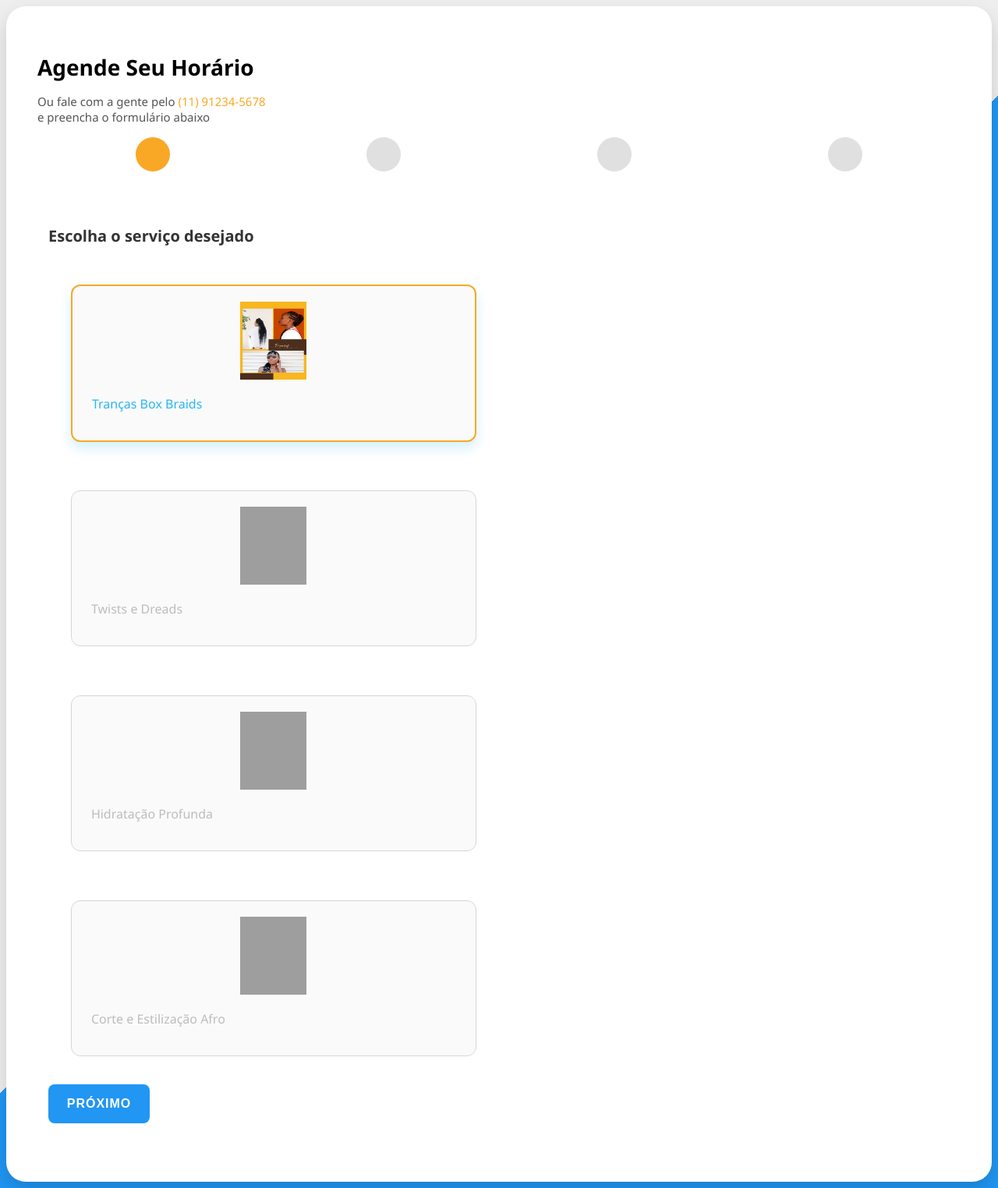
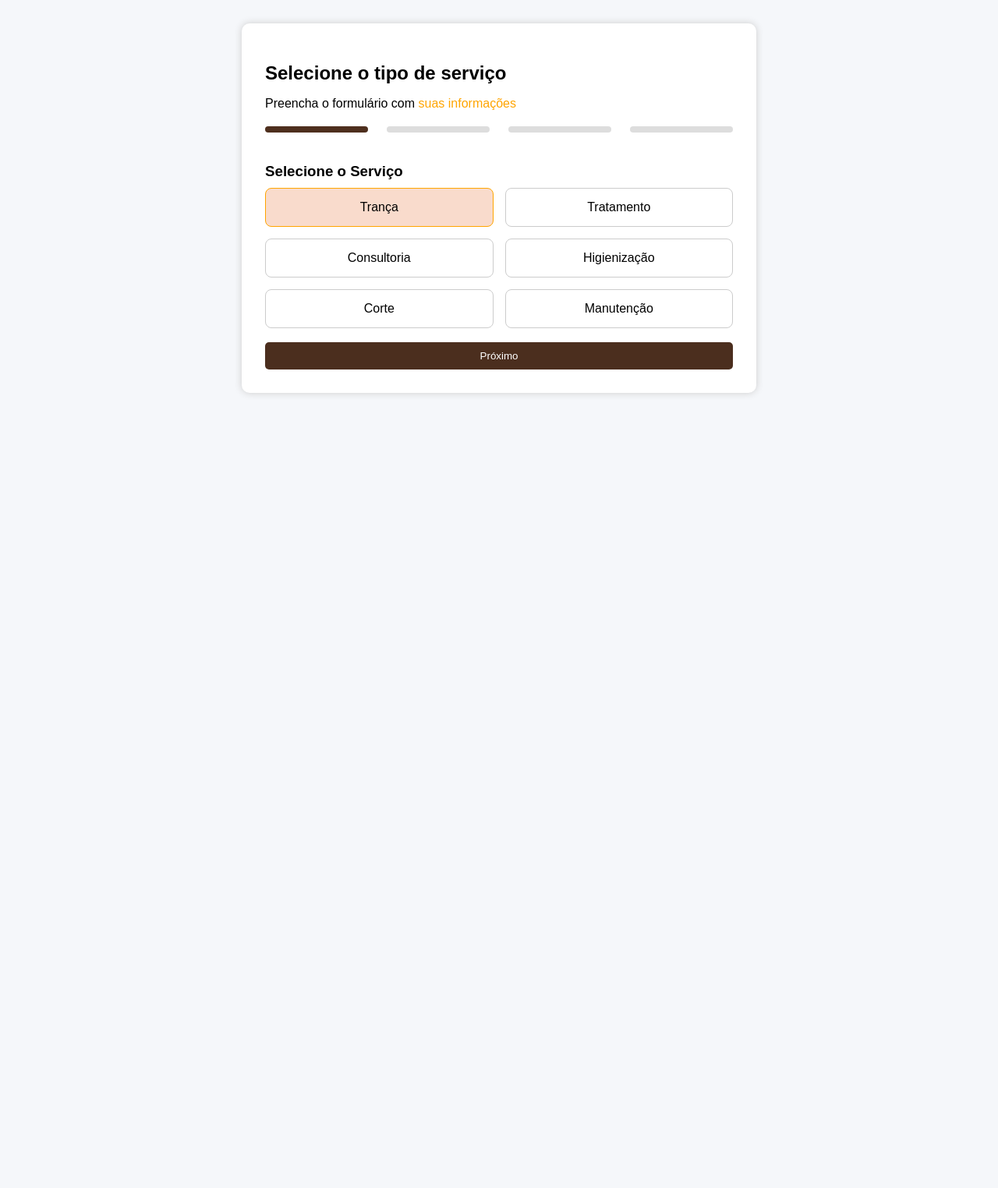
Before and after one commit to victoriafe-sa/Rainha_do_Ouro, a PHP site: page /html/agendamentos.html in a window 1280 px wide. Shown: the whole page at 78% size. After the commit the page ends 507 px from the top, so only its background shows below. Run offline with PHP 8.4, Linux system fonts and the light colour scheme; grey boxes are pictures that could not be loaded.

Commit message:
tela de agendamento finalizada

```diff
--- a/css/agendamentos.css
+++ b/css/agendamentos.css
@@ -1,265 +1,113 @@
 body {
-    color: #000;
-    overflow-x: hidden;
-    height: 100%;
-    background: linear-gradient(-45deg, #2196F3 50%, #EEEEEE 50%);
-    background-repeat: no-repeat;
-    font-family: 'Segoe UI', Tahoma, Geneva, Verdana, sans-serif;
+    font-family: Arial, sans-serif;
+    background: #f5f7fa;
+    margin: 0;
+    padding: 0;
 }
 
-.card {
-    background-color: #FFF;
-    border-radius: 25px;
-    box-shadow: 0 12px 24px rgba(0, 0, 0, 0.15);
-    padding: 40px;
-    transition: all 0.3s ease;
+.container {
+    max-width: 600px;
+    margin: 30px auto;
+    background: #fff;
+    padding: 30px;
+    border-radius: 10px;
+    box-shadow: 0 0 10px #ccc;
 }
 
-.card:hover {
-    transform: translateY(-2px);
-    box-shadow: 0 16px 30px rgba(0, 0, 0, 0.2);
-}
-
-.heading {
-    font-weight: 600;
-    font-size: 28px;
+h2,
+h3 {
     margin-bottom: 10px;
 }
 
-.desc {
-    font-size: 15px;
-    color: #555;
+.phone {
+    color: orange;
 }
 
-#progressbar {
-    margin-bottom: 30px;
-    overflow: hidden;
-    color: lightgrey;
-    padding-left: 0;
+.progress-bar {
+    display: flex;
+    justify-content: space-between;
+    margin: 20px 0;
 }
 
-#progressbar .active {
-    color: #673AB7;
+.step {
+    width: 22%;
+    height: 8px;
+    background: #ddd;
+    border-radius: 5px;
 }
 
-#progressbar li {
-    list-style-type: none;
-    font-size: 15px;
-    width: 25%;
-    float: left;
-    position: relative;
-    font-weight: 500;
+.step.active {
+    background: #4e2f1e;
 }
 
-#progressbar .step0:before {
-    content: "";
+.form-step {
+    display: none;
+    flex-direction: column;
 }
 
-#progressbar li:before {
-    width: 40px;
-    height: 40px;
-    line-height: 45px;
-    display: block;
-    font-size: 20px;
-    background: #E0E0E0;
-    border-radius: 50%;
-    margin: auto;
-    padding: 2px;
-    transition: background 0.3s ease;
+.form-step.active {
+    display: flex;
 }
 
-#progressbar li:after {
-    content: '';
+input,
+select {
+    margin: 10px 0;
+    padding: 10px;
     width: 100%;
-    height: 10px;
-    background: #E0E0E0;
-    position: absolute;
-    left: 0;
-    top: 17px;
-    z-index: -1;
-    transition: background 0.3s ease;
-}
-
-#progressbar li:first-child:after {
-    border-top-left-radius: 10px;
-    border-bottom-left-radius: 10px;
-}
-
-#progressbar li:last-child:after {
-    border-top-right-radius: 10px;
-    border-bottom-right-radius: 10px;
-}
-
-#progressbar li.active:before,
-#progressbar li.active:after {
-    background: #F9A825;
-}
-
-.sub-heading {
-    font-weight: 600;
-    font-size: 20px;
-    color: #333;
-    margin-bottom: 20px;
-}
-
-.yellow-text {
-    color: #F9A825;
-    font-weight: 500;
-}
-
-fieldset {
-    display: none;
-    border: none;
-}
-
-fieldset.show {
-    display: block;
-    animation: fadeIn 0.5s ease;
-}
-
-@keyframes fadeIn {
-    from { opacity: 0; transform: translateY(20px); }
-    to { opacity: 1; transform: translateY(0); }
-}
-
-.radio {
-    display: inline-block;
-    box-sizing: border-box;
-    cursor: pointer;
-    color: #BDBDBD;
-    font-weight: 500;
-    filter: grayscale(100%);
-    transition: all 0.3s ease;
-    border-radius: 10px;
-    overflow: hidden;
-}
-
-.radio:hover {
-    box-shadow: 0px 4px 12px rgba(0, 0, 0, 0.1);
-    filter: grayscale(80%);
-}
-
-.radio.selected {
-    border: 2px solid #F9A825;
-    box-shadow: 0px 8px 16px rgba(41, 182, 246, 0.2);
-    color: #29B6F6 !important;
-    filter: grayscale(0%);
-}
-
-.card-block {
-    border: 1px solid #CFD8DC;
-    width: 45%;
-    margin: 2.5%;
-    padding: 20px 25px;
-    border-radius: 12px;
-    background-color: #FAFAFA;
-    transition: box-shadow 0.3s ease;
-}
-
-.card-block:hover {
-    box-shadow: 0 6px 12px rgba(0,0,0,0.1);
-}
-
-@media screen and (max-width: 768px) {
-    .card-block {
-        padding: 20px;
-        height: auto;
-    }
-}
-
-.icon {
-    width: 85px;
-    height: 100px;
-}
-
-.image-icon {
-    width: 85px;
-    height: 100px;
-    margin: 0 auto 20px;
-}
-
-select, input, textarea, button {
-    padding: 10px 15px;
-    border-radius: 6px;
-    margin-bottom: 25px;
-    margin-top: 2px;
-    width: 100%;
-    box-sizing: border-box;
-    color: #2C3E50;
-    background-color: #F5F5F5;
-    border: 1px solid #ccc;
-    font-size: 16px;
-    transition: all 0.2s ease;
-}
-
-select:focus, input:focus, textarea:focus {
-    border-color: #29B6F6;
-    background-color: #FFF;
-    outline: none;
-}
-
-button:focus {
-    outline: none;
-}
-
-textarea {
-    height: 100px;
 }
 
 button {
-    width: 130px;
-    letter-spacing: 1px;
-    background-color: #2196F3;
+    padding: 10px 20px;
+    border: none;
+    background: #4B2E1E;
     color: white;
-    border: none;
-    transition: background-color 0.3s ease, transform 0.2s ease;
+    border-radius: 5px;
+    cursor: pointer;
 }
 
 button:hover {
-    background-color: #1976D2;
-    transform: scale(1.03);
+    background: #31190d;
 }
 
-.btn-block {
-    border-radius: 8px;
-    height: 50px;
-    font-weight: 600;
+.button-group {
+    display: flex;
+    justify-content: space-between;
 }
 
-.btn-secondary {
-    background-color: #ECEFF1;
-    color: #333;
+.service-options {
+    display: grid;
+    grid-template-columns: 1fr 1fr;
+    gap: 15px;
 }
 
-.btn-secondary:hover {
-    background-color: #CFD8DC;
+.service {
+    border: 1px solid #ccc;
+    padding: 15px;
+    text-align: center;
+    border-radius: 8px;
+    cursor: pointer;
 }
 
-.fa-long-arrow-right {
-    float: right;
-    margin-top: 4px;
+.service.active {
+    border-color: orange;
+    background: #f9dbcc;
 }
 
-.fa-long-arrow-left {
-    float: left;
-    margin-top: 4px;
+.service input {
+    display: none;
 }
 
-.fit-image {
-    width: 100%;
-    object-fit: cover;
+.service img {
+    width: 100px;
+    margin-bottom: 10px;
 }
 
-.message {
-    font-size: 16px;
-    color: #444;
+.success {
     text-align: center;
-    margin-bottom: 20px;
 }
 
-.check-img {
-    width: 80px;
-    height: 80px;
-    display: block;
-    margin: 20px auto 0;
+.checkmark {
+    font-size: 60px;
+    color: orange;
+    margin-top: 20px;
 }
--- a/html/agendamentos.html
+++ b/html/agendamentos.html
@@ -1,151 +1,97 @@
 <!DOCTYPE html>
-<html lang="pt-BR">
+<html lang="pt-br">
+
 <head>
     <meta charset="UTF-8">
-    <meta http-equiv="X-UA-Compatible" content="IE=edge">
     <meta name="viewport" content="width=device-width, initial-scale=1.0">
-    <title>Agendamentos | Beleza Afro</title>
+    <title>Agendamento - Salão Rainha do Ouro</title>
     <link rel="stylesheet" href="../css/agendamentos.css">
 </head>
+
 <body>
-    <div class="container-fluid px-1 py-5 mx-auto">
-        <div class="row d-flex justify-content-center">
-            <div class="col-xl-5 col-lg-6 col-md-7">
-                <div class="card b-0">
-                    <h1 class="heading">Agende Seu Horário</h1>
-                    <p class="desc">Ou fale com a gente pelo <span class="yellow-text">(11) 91234-5678</span><br>e preencha o formulário abaixo</p>
+    <div class="container">
+        <h2>Selecione o tipo de serviço</h2>
+        <p>Preencha o formulário com <span class="phone">suas informações</span>
+        <div class="progress-bar">
+            <div class="step active"></div>
+            <div class="step"></div>
+            <div class="step"></div>
+            <div class="step"></div>
+        </div>
 
-                    <ul id="progressbar" class="text-center">
-                        <li class="active step0" id="step1"></li>
-                        <li class="step0" id="step2"></li>
-                        <li class="step0" id="step3"></li>
-                        <li class="step0" id="step4"></li>
-                    </ul>
+        <form id="quoteForm">
+            <!-- Step 1 -->
+            <div class="form-step active">
+                <h3>Selecione o Serviço</h3>
+                <div class="service-options">
+                    <label class="service active">
+                        <input type="radio" name="service" value="One time paper cleanout" checked>
+                        <span>Trança</span>
+                    </label>
+                    <label class="service">
+                        <input type="radio" name="service" value="Shredding service">
+                        <span>Tratamento</span>
+                    </label>
+                    <label class="service">
+                        <input type="radio" name="service" value="Hard Drive destruction">
+                        <span>Consultoria</span>
+                    </label>
+                    <label class="service">
+                        <input type="radio" name="service" value="Other material destruction">
+                        <span>Higienização</span>
+                    </label>
+                    <label class="service">
+                        <input type="radio" name="service" value="Other material destruction">
+                        <span>Corte</span>
+                    </label>
+                    <label class="service">
+                        <input type="radio" name="service" value="Other material destruction">
+                        <span>Manutenção</span>
+                    </label>
+                </div><br>
+                <button type="button" class="next-btn">Próximo</button>
+            </div>
 
-                    <!-- Etapa 1 -->
-                    <fieldset class="show">
-                        <div class="form-card">
-                            <h5 class="sub-heading">Escolha o serviço desejado</h5>
 
-                            <div class="row px-1 radio-group">
-                                <div class="card-block text-center radio selected">
-                                    <div class="image-icon">
-                                        <img class="icon icon1" src="../img/Montagem de Fotos Família Alegre Profissional Marrom Bege e Branco.png">
+            <!-- Step 2 -->
+            <div class="form-step">
+                <h3>Detalhes do Serviço</h3>
+                <div id="step2-dynamic-content">
+                    <!-- Conteúdo será inserido dinamicamente com JavaScript -->
                 </div>
-                                    <p class="sub-desc">Tranças Box Braids</p>
-                                </div>
-                                <div class="card-block text-center radio">
-                                    <div class="image-icon">
-                                        <img class="icon icon1 fit-image" src="https://i.imgur.com/HnX40f4.png">
-                                    </div>
-                                    <p class="sub-desc">Twists e Dreads</p>
-                                </div>
-                                <div class="card-block text-center radio">
-                                    <div class="image-icon">
-                                        <img class="icon icon1 fit-image" src="https://i.imgur.com/ynKYPkk.png">
-                                    </div>
-                                    <p class="sub-desc">Hidratação Profunda</p>
-                                </div>
-                                <div class="card-block text-center radio">
-                                    <div class="image-icon">
-                                        <img class="icon icon1 fit-image" src="https://i.imgur.com/6qK7u8Q.png">
-                                    </div>
-                                    <p class="sub-desc">Corte e Estilização Afro</p>
+                <div class="button-group">
+                    <button type="button" class="prev-btn">Anterior</button>
+                    <button type="button" class="next-btn">Próximo</button>
                 </div>
             </div>
 
-                            <button id="next1" class="btn-block btn-primary mt-3 mb-1 next">PRÓXIMO<span class="fa fa-long-arrow-right"></span></button>
-                        </div>
-                    </fieldset>
 
-                    <!-- Etapa 2 -->
-                    <fieldset>
-                        <div class="form-card">
-                            <h5 class="sub-heading mb-4">Seus Dados Pessoais</h5>
-                            <label class="text-danger mb-3">* Obrigatório</label>
 
-                            <div class="form-group">
-                                <label class="form-control-label">Nome * :</label>
-                                <input type="text" id="fname" name="fname" placeholder="" class="form-control" onblur="validate1(1)">
-                            </div>
+            <!-- Step 3 -->
+            <div class="form-step">
+                <h3>Dados Pessoais</h3>
+                <input type="text" placeholder="Nome *" required>
+                <input type="text" placeholder="Sobrenome *" required>
+                <input type="email" placeholder="Email *" required>
+                <input type="tel" placeholder="Telefone *" required>
+                <div class="button-group">
+                    <button type="button" class="prev-btn">Anterior</button>
+                    <button type="submit" class="submit-btn">Enviar</button>
 
-                            <div class="form-group">
-                                <label class="form-control-label">Sobrenome * :</label>
-                                <input type="text" id="lname" name="lname" placeholder="" class="form-control" onblur="validate1(2)">
-                            </div>
-
-                            <div class="form-group">
-                                <label class="form-control-label">Email * :</label>
-                                <input type="text" id="email" name="email" placeholder="" class="form-control" onblur="validate1(3)">
-                            </div>
-
-                            <div class="form-group">
-                                <label class="form-control-label">Telefone * :</label>
-                                <input type="text" id="mob" name="mob" placeholder="" class="form-control" onblur="validate1(4)">
-                            </div>
-
-                            <button id="next2" class="btn-block btn-primary mt-3 mb-1 next mt-4" onclick="validate1(0)">PRÓXIMO<span class="fa fa-long-arrow-right"></span></button>
-                            <button class="btn-block btn-secondary mt-3 mb-1 prev"><span class="fa fa-long-arrow-left"></span>ANTERIOR</button>
-                        </div>
-                    </fieldset>
-
-                    <!-- Etapa 3 -->
-                    <fieldset>
-                        <div class="form-card">
-                            <h5 class="sub-heading mb-4">Informações de Localização</h5>
-                            <label class="text-danger mb-3">* Obrigatório</label>
-
-                            <div class="form-group">
-                                <label class="form-control-label">Nome do Salão (opcional):</label>
-                                <input type="text" id="cname" name="cname" placeholder="" class="form-control" onblur="validate2(1)">
-                            </div>
-
-                            <div class="form-group">
-                                <label class="form-control-label">CEP * :</label>
-                                <input type="text" id="zip" name="zip" placeholder="" class="form-control" onblur="validate2(2)">
-                            </div>
-
-                            <div class="form-group">
-                                <label class="form-control-label">Estado * :</label>
-                                <input type="text" id="state" name="state" placeholder="" class="form-control" onblur="validate2(3)">
-                            </div>
-
-                            <div class="form-group">
-                                <label class="form-control-label">Cidade * :</label>
-                                <input type="text" id="city" name="city" placeholder="" class="form-control" onblur="validate2(4)">
-                            </div>
-
-                            <div class="form-group">
-                                <label class="form-control-label">Horário Preferido * :</label>
-                                <div class="select mb-3">
-                                    <select name="shred-info" class="form-control">
-                                        <option>Manhã</option>
-                                        <option>Tarde</option>
-                                        <option>Noite</option>
-                                    </select>
                 </div>
             </div>
 
-                            <button id="next3" class="btn-block btn-primary mt-3 mb-1 next mt-4" onclick="validate2(0)">ENVIAR PEDIDO<span class="fa fa-long-arrow-right"></span></button>
-                            <button class="btn-block btn-secondary mt-3 mb-1 prev"><span class="fa fa-long-arrow-left"></span>ANTERIOR</button>
+            <!-- Step 4 -->
+            <div class="form-step success">
+                <h3>Succeso!</h3>
+                <p>Obrigada por agendar com a gente.<br>Uma confirmação do agendamento será enviada para seu email.
+                </p>
+                <div class="checkmark">✔</div>
             </div>
-                    </fieldset>
-
-                    <!-- Etapa Final -->
-                    <fieldset>
-                        <div class="form-card">
-                            <h5 class="sub-heading mb-4">Sucesso!</h5>
-                            <p class="message">Obrigado por escolher nosso salão especializado em cabelos afros!<br>Entraremos em contato em breve para confirmar seu agendamento.</p>
-                            <div class="check">
-                                <img class="fit-image check-img" src="https://i.imgur.com/QH6Zd6Y.gif">
-                            </div>
-                        </div>
-                    </fieldset>
-                </div>
-            </div>
-        </div>
+        </form>
     </div>
 
     <script src="../script/agendamentos.js"></script>
 </body>
+
 </html>
--- a/html/cadastro_produto.html
+++ b/html/cadastro_produto.html
@@ -13,7 +13,7 @@
         <label for="nome">Nome do produto:</label>
         <input type="text" name="nome" id="nome_prod" placeholder="Nome do Produto" required>
 
-        <label for="descricao">Descrição: </label>
+        <label for="descricao">Descrição:</label>
         <input type="text" name="descricao" id="descricao_prod" placeholder="Descrição" required>
 
         <label for="preco">Preço:</label>
```
Also changed, not shown: script/agendamentos.js (+103 -83 lines), img/trança.jpg (added). Lines whose indentation alone changed are shown as unchanged.
